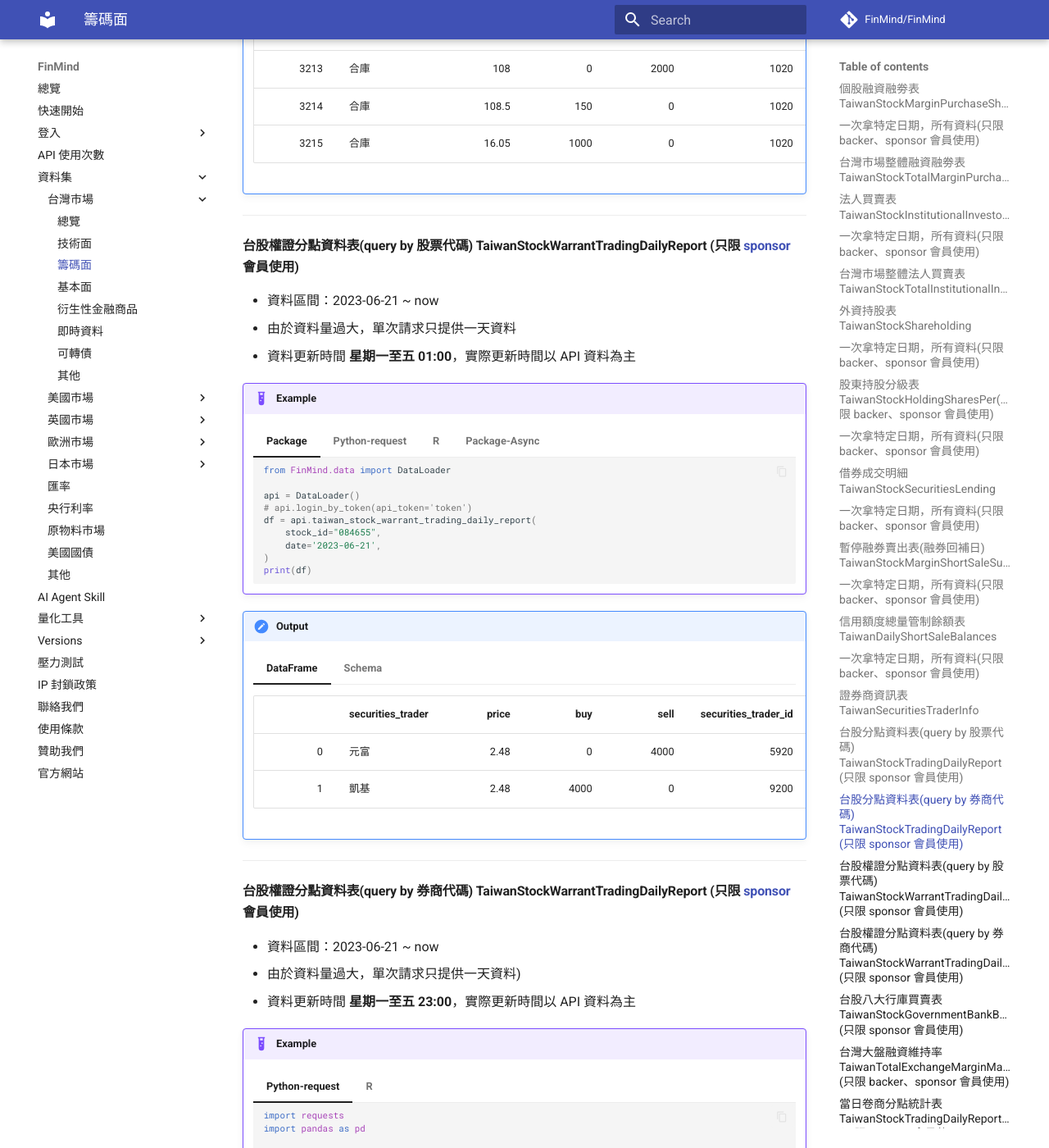
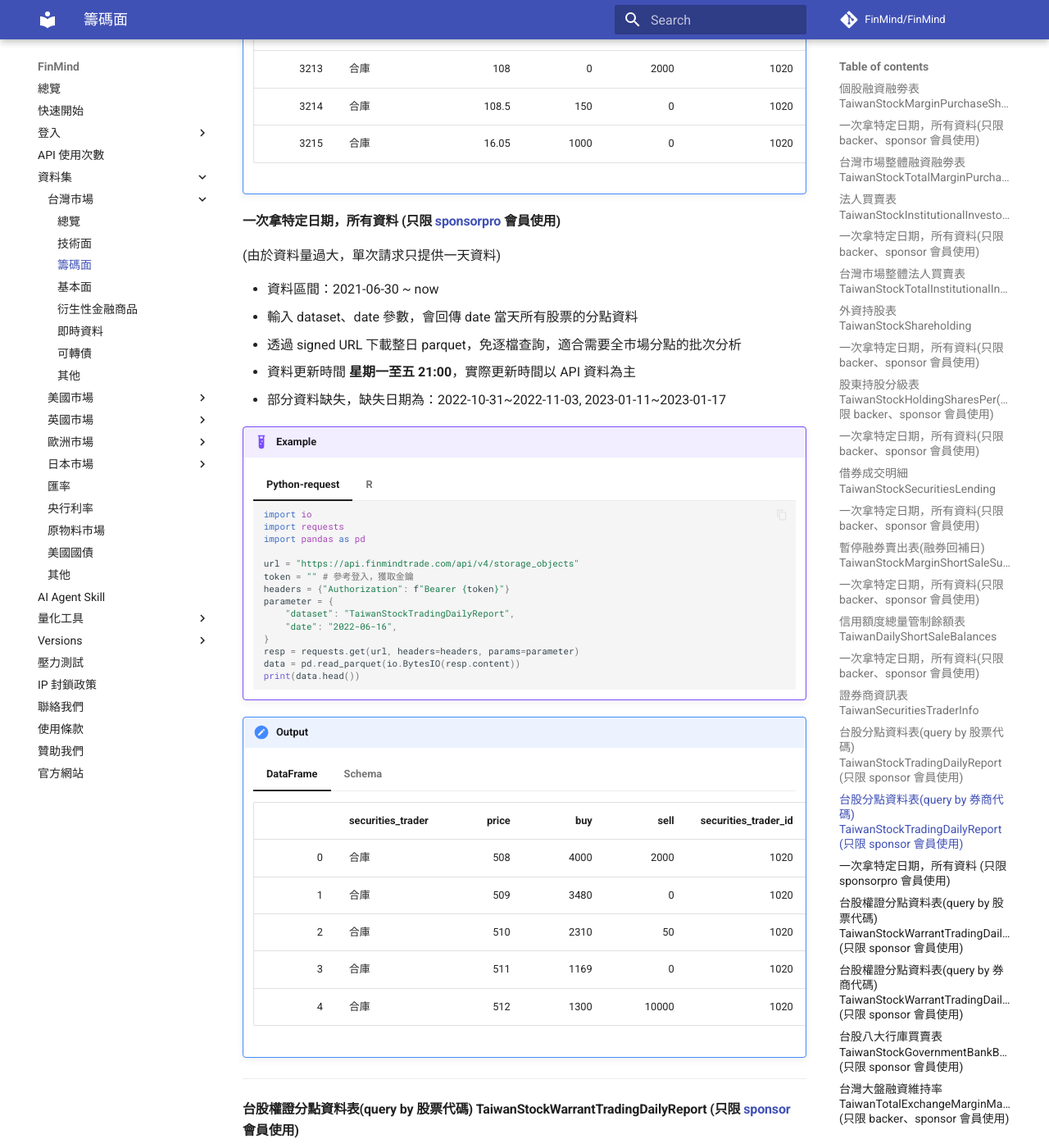
Before and after one commit to FinMind/FinMind-Doc, an MkDocs documentation site: the page built from docs/tutor/TaiwanMarket/Chip.md, in a window 1280 px wide and 1400 px high, scrolled down 16961 px. Shown: the whole window at 82% size. Built offline with MkDocs 1.6.1 and Material for MkDocs 9.7.7, drawn with Linux system fonts in a browser that asks for light colours; comment, search, counter and statistics services are not loaded.

Commit message:
docs: TaiwanStockTradingDailyReport 新增 storage_objects 整日下載文件
- docs/tutor/TaiwanMarket/Chip.md：在 TaiwanStockTradingDailyReport
  (query by 券商代碼) 後面，新增「一次拿特定日期，所有資料」子章節，
  說明 sponsorpro 會員可呼叫 /api/v4/storage_objects 一次下載整日
  parquet，附 Python-request 與 R 範例、DataFrame 與 Schema。
- docs/WhatIsNew.md：加 2026-05-05 條目指向新章節。

對應 api repo commit 0d72f2d（storage_objects 加 TaiwanStockTradingDailyReport）。

Co-Authored-By: Claude Opus 4.7 (1M context) <noreply@anthropic.com>

````diff
--- a/docs/tutor/TaiwanMarket/Chip.md
+++ b/docs/tutor/TaiwanMarket/Chip.md
@@ -1712,6 +1712,79 @@
         | 3213 | 合庫                |  108    |     0 |   2000 |                   1020 |       9958 | 2022-06-16 |
         | 3214 | 合庫                |  108.5  |   150 |      0 |                   1020 |       9958 | 2022-06-16 |
         | 3215 | 合庫                |   16.05 |  1000 |      0 |                   1020 |       9962 | 2022-06-16 |
+    === "Schema"
+        ```
+        {
+            securities_trader: str, # 券商名稱
+            price: float64, # 成交價
+            buy: int32, # 買進股數
+            sell: int32, # 賣出股數
+            securities_trader_id: str, # 券商代碼
+            stock_id: str, # 股票代碼
+            date: str # 日期
+        }
+        ```
+
+#### 一次拿特定日期，所有資料 (只限 [sponsorpro](https://finmindtrade.com/analysis/#/Sponsor/sponsor) 會員使用)
+(由於資料量過大，單次請求只提供一天資料)
+
+- 資料區間：2021-06-30 ~ now
+- 輸入 dataset、date 參數，會回傳 date 當天所有股票的分點資料
+- 透過 signed URL 下載整日 parquet，免逐檔查詢，適合需要全市場分點的批次分析
+- 資料更新時間 **星期一至五 21:00**，實際更新時間以 API 資料為主
+- 部分資料缺失，缺失日期為：2022-10-31~2022-11-03, 2023-01-11~2023-01-17
+
+!!! example
+    === "Python-request"
+        ```python
+        import io
+        import requests
+        import pandas as pd
+
+        url = "https://api.finmindtrade.com/api/v4/storage_objects"
+        token = "" # 參考登入，獲取金鑰
+        headers = {"Authorization": f"Bearer {token}"}
+        parameter = {
+            "dataset": "TaiwanStockTradingDailyReport",
+            "date": "2022-06-16",
+        }
+        resp = requests.get(url, headers=headers, params=parameter)
+        data = pd.read_parquet(io.BytesIO(resp.content))
+        print(data.head())
+
+        ```
+    === "R"
+        ```R
+        library(httr)
+        library(data.table)
+        library(dplyr)
+        library(arrow)
+
+        url = 'https://api.finmindtrade.com/api/v4/storage_objects'
+        token = "" # 參考登入，獲取金鑰
+        response = httr::GET(
+            url = url,
+            query = list(
+                dataset="TaiwanStockTradingDailyReport",
+                date= "2022-06-16"
+            ),
+            add_headers(Authorization = paste("Bearer", token))
+        )
+        con = content(response, "raw")
+        data <- read_parquet(con)
+        close(con)
+        head(data)
+        ```
+
+!!! output
+    === "DataFrame"
+        |    | securities_trader   |   price |   buy |   sell |   securities_trader_id |   stock_id | date       |
+        |---:|:--------------------|--------:|------:|-------:|-----------------------:|-----------:|:-----------|
+        |  0 | 合庫                |     508 |  4000 |   2000 |                   1020 |       2330 | 2022-06-16 |
+        |  1 | 合庫                |     509 |  3480 |      0 |                   1020 |       2330 | 2022-06-16 |
+        |  2 | 合庫                |     510 |  2310 |     50 |                   1020 |       2330 | 2022-06-16 |
+        |  3 | 合庫                |     511 |  1169 |      0 |                   1020 |       2330 | 2022-06-16 |
+        |  4 | 合庫                |     512 |  1300 |  10000 |                   1020 |       2330 | 2022-06-16 |
     === "Schema"
         ```
         {
````
Also changed, not shown: docs/WhatIsNew.md (+3 -0 lines).
